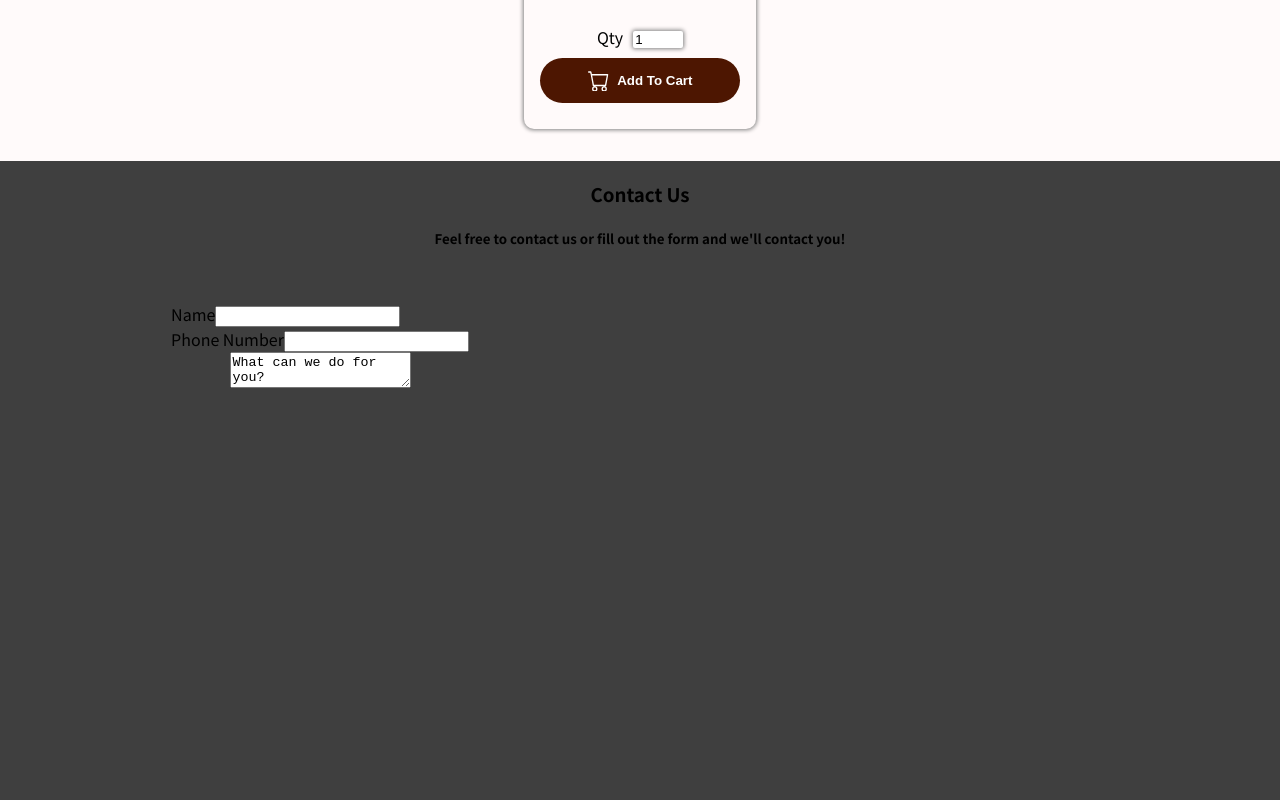
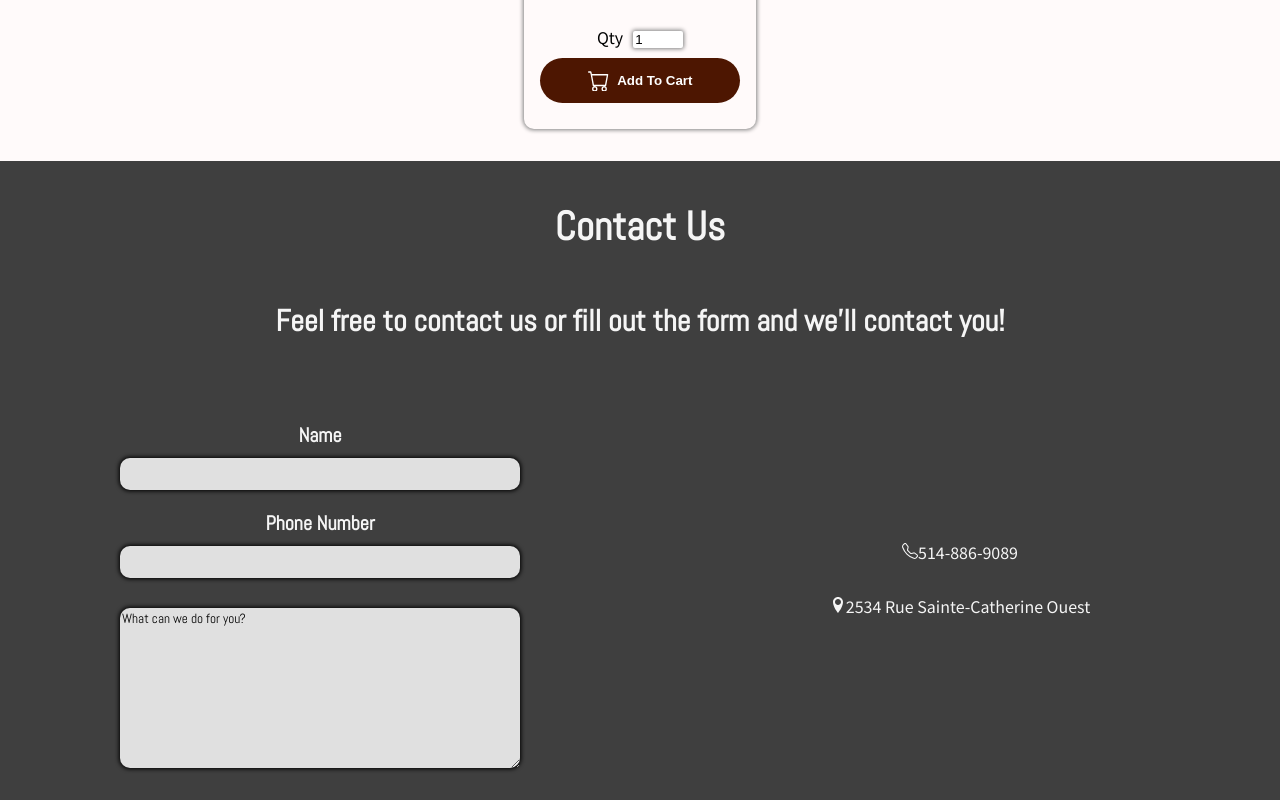
Before and after one commit to stefanomusicman/food-order-app, a React (Create React App) app: page / in a window 1280 px wide. Shown: the part 1453-2253 px from the top of the page. Before the commit the page ends 1873 px from the top, so only its background shows below. Built offline with nearby package versions, Linux system fonts and the light colour scheme; a web font is replaced by a local one.

Commit message:
footer section updated

```diff
--- a/src/Components/Footer/ContactForm.js
+++ b/src/Components/Footer/ContactForm.js
@@ -1,11 +1,15 @@
 import React from "react";
+import { BsTelephone } from 'react-icons/bs';
+import { ImLocation } from 'react-icons/im'
 import classes from './ContactForm.module.css';
 
 const ContactForm = () => {
     return (
         <>
-            <h3>Contact Us</h3>
-            <h5>Feel free to contact us or fill out the form and we'll contact you!</h5>
+            <div className={classes['footer-top']}>
+                <h3>Contact Us</h3>
+                <h5>Feel free to contact us or fill out the form and we'll contact you!</h5>
+            </div>
             <div className={classes['main-container']}>
                 <div className={classes['form-container']}>
                     <form id='clientForm'>
@@ -20,6 +24,14 @@ const ContactForm = () => {
                     </form>
                     <textarea form="clientForm">What can we do for you?</textarea>
                 </div>
+                <div className={classes.location}>
+                    <div className={classes['phone-number']}>
+                        <BsTelephone /><span>514-886-9089</span>
+                    </div>
+                    <div className={classes['address']}>
+                        <ImLocation/><span>2534 Rue Sainte-Catherine Ouest</span>
+                    </div>
+                </div>
             </div>
         </>
     )
--- a/src/Components/Footer/ContactForm.module.css
+++ b/src/Components/Footer/ContactForm.module.css
@@ -1,14 +1,21 @@
-h3 {
+.footer-top h3 {
     text-align: center;
+    font-size: 40px;
+    font-family: 'Abel';
+    color: whitesmoke;
 }
 
-h5 {
+.footer-top h5 {
     text-align: center;
+    font-size: 30px;
+    font-family: 'Abel';
+    color: whitesmoke;
 }
 
 .main-container {
     display: flex;
     margin-bottom: 2rem;
+    width: 100%;
 }
 
 .form-container {
@@ -19,3 +26,83 @@ h5 {
     align-items: center;
     margin-top: 2rem;
 }
+
+.name {
+    display: flex;
+    flex-direction: column;
+    justify-content: center;
+    align-items: center;
+    margin-bottom: 20px;
+}
+
+.phone {
+    display: flex;
+    flex-direction: column;
+    justify-content: center;
+    align-items: center;
+    margin-bottom: 20px;
+}
+
+.name input {
+    width: 25rem;
+    height: 2rem;
+    border: none;
+    border-radius: 10px;
+    background-color: #E0E0E0;
+    box-shadow: 0px 0px 4px 1px black;
+    font-family: 'Abel';
+}
+
+.name label {
+    margin-bottom: 10px;
+    font-size: 20px;
+    font-weight: bold;
+    font-family: 'Abel';
+    color: whitesmoke;
+}
+
+.phone input {
+    width: 25rem;
+    height: 2rem;
+    border: none;
+    border-radius: 10px;
+    background-color: #E0E0E0;
+    box-shadow: 0px 0px 4px 1px black;
+    font-family: 'Abel';
+}
+
+.phone label {
+    margin-bottom: 10px;
+    font-size: 20px;
+    font-weight: bold;
+    font-family: 'Abel';
+    color: whitesmoke;
+}
+
+textarea {
+    width: 25rem;
+    height: 10rem;
+    border: none;
+    border-radius: 10px;
+    margin-top: 10px;
+    background-color: #E0E0E0;
+    box-shadow: 0px 0px 4px 1px black;
+    font-family: 'Abel';
+}
+
+.location {
+    display: flex;
+    flex-direction: column;
+    justify-content: center;
+    align-items: center;
+    width: 50%;
+}
+
+.phone-number {
+    margin-bottom: 30px;
+    color: whitesmoke;
+}
+
+.address {
+    color: whitesmoke;
+}
```
